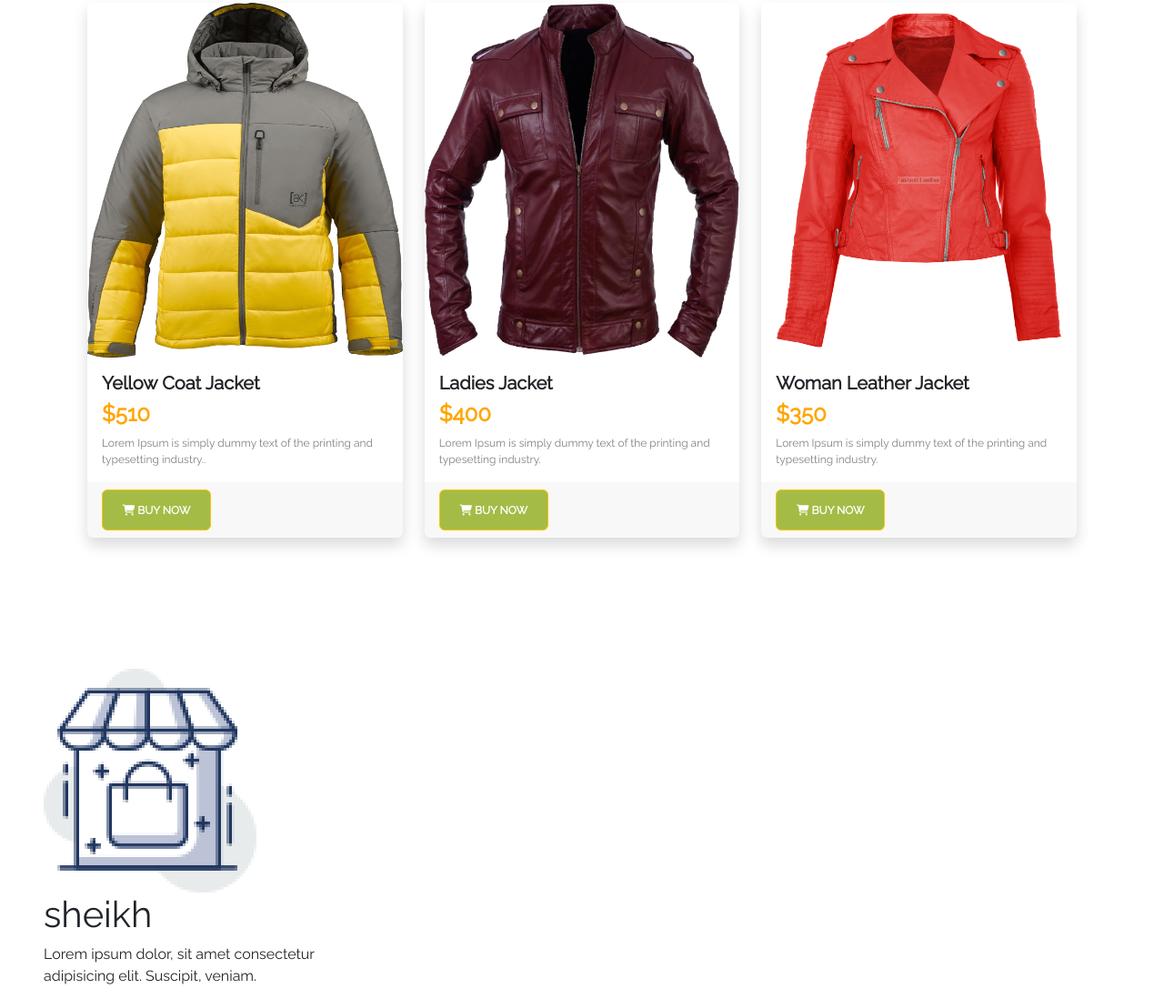
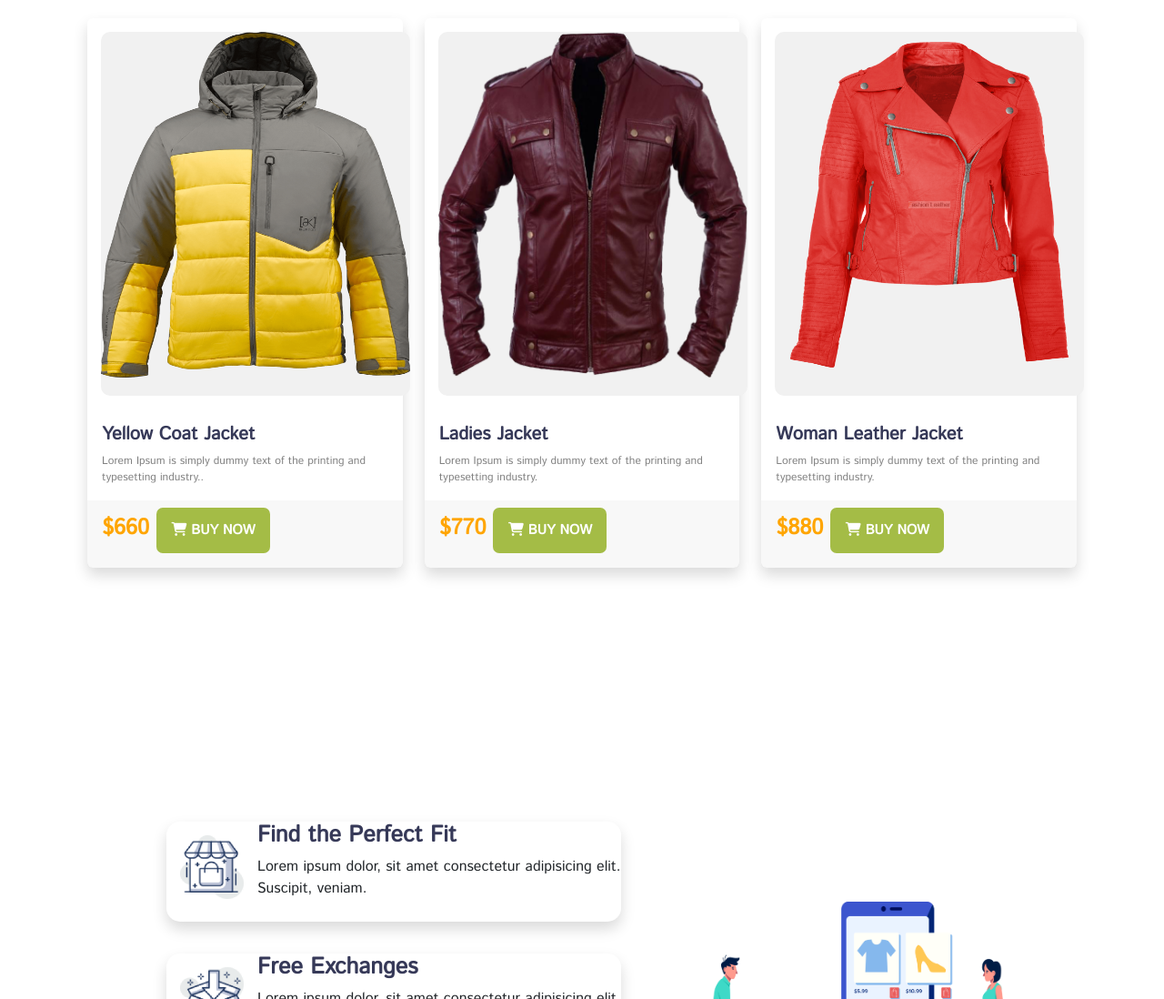
Before and after one commit to sheikh-5264/Option-1-Penguin-Fashion, a plain HTML site: page index.html in a window 1280 px wide. Shown: the part 1702-2800 px from the top of the page at 91% size. Drawn offline with nearby package versions, Linux system fonts and the light colour scheme.

Commit message:
problem solving

```diff
--- a/index.html
+++ b/index.html
@@ -7,7 +7,7 @@
     <link rel="stylesheet" href="https://cdnjs.cloudflare.com/ajax/libs/font-awesome/6.4.2/css/all.min.css" integrity="sha512-z3gLpd7yknf1YoNbCzqRKc4qyor8gaKU1qmn+CShxbuBusANI9QpRohGBreCFkKxLhei6S9CQXFEbbKuqLg0DA==" crossorigin="anonymous" referrerpolicy="no-referrer" />
     <link rel="preconnect" href="https://fonts.googleapis.com">
     <link rel="preconnect" href="https://fonts.gstatic.com" crossorigin>
-    <link href="https://fonts.googleapis.com/css2?family=Raleway&display=swap" rel="stylesheet">
+    <link href="https://fonts.googleapis.com/css2?family=Istok+Web&display=swap" rel="stylesheet">
     <link href="https://cdn.jsdelivr.net/npm/bootstrap@5.3.1/dist/css/bootstrap.min.css" rel="stylesheet" integrity="sha384-4bw+/aepP/YC94hEpVNVgiZdgIC5+VKNBQNGCHeKRQN+PtmoHDEXuppvnDJzQIu9" crossorigin="anonymous">
     <link rel="stylesheet" href="style.css">
 </head>
@@ -38,7 +38,7 @@
                   <h1 class="text-warning"><b>BE THE PENGUINS</b></h1>
                   <h1><b>OF WINTER</b></h1>
                   <p>Lorem ipsum, dolor sit amet consectetur adipisicing elit. Neque!</p>
-                  <button class="btn btn-warning"> <i class="fa-solid fa-cart-shopping"></i> BUY NOW</button>
+                  <button class="btn"><i class="fa-solid fa-cart-shopping"></i> BUY NOW</button>
                 </div>
                 <div class="col-md-5">
                     <img src="Image/Group 33091.png" class="d-block w-100" alt="...">
@@ -62,43 +62,46 @@
       <div class="row row-cols-1 row-cols-md-3 p-5 g-4">
         <div class="col">
           <div class="card card-border h-100 shadow">
+            <div class="aria">
             <img src="Image/SeekPng 1.png" class="card-img-top" alt="...">
+            </div>
             <div class="card-body">
               <h5 class="card-title">Yellow Coat Jacket</h5>
-                <h4 class="price">$150</h4>
               <p class="card-text">Lorem Ipsum is simply dummy text of the
                 printing and typesetting industry..</p>
             </div>
             <div class="card-footer">
-              <button class="btn btn-warning"><i class="fa-solid fa-cart-shopping"></i> BUY NOW</button>
+                <h4 class="price">$330 <button type="button" class="button"><i class="fa-solid fa-cart-shopping"></i> BUY NOW</button></h4>
             </div>
           </div>
         </div>
         <div class="col">
           <div class="card card-border h-100 shadow">
+            <div class="aria">
             <img src="Image/PngItem_2597366 1.png" class="card-img-top" alt="...">
+            </div>
             <div class="card-body">
               <h5 class="card-title">Ladies Jacket</h5>
-                <h4 class="price">$440</h4>
               <p class="card-text">Lorem Ipsum is simply dummy text of the
                 printing and typesetting industry.</p>
             </div>
             <div class="card-footer">
-              <button class="btn btn-warning"><i class="fa-solid fa-cart-shopping"></i> BUY NOW</button>
+                <h4 class="price">$440 <button type="button" class="button"><i class="fa-solid fa-cart-shopping"></i> BUY NOW</button></h4>
             </div>
           </div>
         </div>
         <div class="col">
           <div class="card card-border h-100 shadow">
+            <div class="aria">
             <img src="Image/image 15.png" class="card-img-top" alt="...">
+            </div>
             <div class="card-body">
               <h5 class="card-title">Woman Leather Jacket</h5>
-               <h4 class="price">$280</h4>
               <p class="card-text">Lorem Ipsum is simply dummy text of the
                 printing and typesetting industry.</p>
               </div>
               <div class="card-footer">
-              <button class="btn btn-warning"><i class="fa-solid fa-cart-shopping"></i> BUY NOW</button>
+                <h4 class="price">$550 <button type="button" class="button"><i class="fa-solid fa-cart-shopping"></i> BUY NOW</button></h4>
             </div>
           </div>
         </div>
@@ -110,43 +113,46 @@
       <div class="row row-cols-1 row-cols-md-3 p-5 g-4">
         <div class="col">
           <div class="card card-border h-100 shadow">
+            <div class="aria">
             <img src="Image/image 11.png" class="card-img-top" alt="...">
+            </div>
             <div class="card-body">
               <h5 class="card-title">Yellow Coat Jacket</h5>
-                <h4 class="price">$510</h4>
               <p class="card-text">Lorem Ipsum is simply dummy text of the
                 printing and typesetting industry..</p>
               </div>
               <div class="card-footer">
-              <button class="btn btn-warning"><i class="fa-solid fa-cart-shopping"></i> BUY NOW</button>
+                <h4 class="price">$660 <button type="button" class="button"><i class="fa-solid fa-cart-shopping"></i> BUY NOW</button></h4>
             </div>
           </div>
         </div>
         <div class="col">
           <div class="card card-border h-100 shadow">
+            <div class="aria">
             <img src="Image/vippng 1.png" class="card-img-top" alt="...">
+            </div>
             <div class="card-body">
               <h5 class="card-title">Ladies Jacket</h5>
-                <h4 class="price">$400</h4>
               <p class="card-text">Lorem Ipsum is simply dummy text of the
                 printing and typesetting industry.</p>
               </div>
               <div class="card-footer">
-              <button class="btn btn-warning"><i class="fa-solid fa-cart-shopping"></i> BUY NOW</button>
+                <h4 class="price">$770 <button type="button" class="button"><i class="fa-solid fa-cart-shopping"></i> BUY NOW</button></h4>
             </div>
           </div>
         </div>
         <div class="col">
           <div class="card card-border h-100 shadow">
+            <div class="aria">
             <img src="Image/image 15.png" class="card-img-top" alt="...">
+            </div>
             <div class="card-body">
               <h5 class="card-title">Woman Leather Jacket</h5>
-                <h4 class="price">$350</h4>
-              <p class="card-text">Lorem Ipsum is simply dummy text of the
+               <p class="card-text">Lorem Ipsum is simply dummy text of the
                 printing and typesetting industry.</p>
               </div>
               <div class="card-footer">
-              <button class="btn btn-warning"><i class="fa-solid fa-cart-shopping"></i> BUY NOW</button>
+                <h4 class="price">$880 <button type="button" class="button"><i class="fa-solid fa-cart-shopping"></i> BUY NOW</button></h4>
             </div>
           </div>
         </div>
@@ -157,40 +163,32 @@
    <div class="carousel-inner">
     <div class="carousel-item active">
       <div class="row d-flex align-items-center p-5">
-          <div class="col-md-4">
-              <div class="image-size">
-                <img src="Logo, Icon/image 12.png" alt="">
-                <h1>sheikh</h1>
+          <div class="col-md-4 man-logo">
+              <div class="border-size shadow">
+                <img class="icon" src="Logo, Icon/image 12.png" alt="">
+                <h3 class="font-color">Find the Perfect Fit</h3>
                 <p>Lorem ipsum dolor, sit amet consectetur adipisicing elit. Suscipit, veniam.</p>
               </div>
-              <div>
-                <img src="Logo, Icon/image 13.png" alt="">
-                <h1>sheikh</h1>
+              <div class="border-size shadow">
+                <img class="icon" src="Logo, Icon/image 13.png" alt="">
+                <h3 class="font-color">Free Exchanges</h3>
                 <p>Lorem ipsum dolor, sit amet consectetur adipisicing elit. Aspernatur, veritatis?</p>
               </div>
-              <div>
-                <img src="Logo, Icon/image 14.png" alt="">
-                <h1>sheikh</h1>
+              <div class="border-size shadow">
+                <img class="icon" src="Logo, Icon/image 14.png" alt="">
+                <h3 class="font-color">Contact Our Seller</h3>
                 <p>Lorem, ipsum dolor sit amet consectetur adipisicing elit. Sunt, officiis.</p>
               </div>
             </div>
-          <div class="col-md-4 niloy">
-              <img src="Logo, Icon/XMLID 1.png" class="d-block w-100" alt="...">
+          <div class="col-md-4">
+              <img  src="Logo, Icon/XMLID 1.png" class="d-block w-100" alt="...">
           </div>
       </div>
     </div>
     </section>
-
-
-
-
-
-
-
-
-
-
-
+    <footer>
+       <p class="footer">©web-development by ali ansar</p>
+    </footer>
 
 
 
--- a/style.css
+++ b/style.css
@@ -1,9 +1,9 @@
 *{
-    font-family: 'Raleway', sans-serif;
+    font-family: 'Istok Web', sans-serif;
      box-sizing: border-box;
 }
 .header{
-    position: fixed;
+    position: absolute;
     top: 0;
     left: 0;
     width: 100%;
@@ -13,6 +13,9 @@
     justify-content: space-between;
     align-items: center;
     z-index: 100;
+}
+.header{
+    background-color: #FFFBF0;
 }
 .logo2{
     height:30px;
@@ -39,6 +42,13 @@
 .navbar a:hover::before{
     width: 100%;
 }
+.aria{
+    background-color: #F1F1F1;
+    border-radius: 10px;
+    margin: 15px;
+    height: 400px;
+    width: 340px;
+}
 .panda-slide .carousel-item{
     background-color:#FFFBF0;
     border-radius: 0.50em;
@@ -50,9 +60,10 @@
     font-weight: 800;
     height: 45px;
     width: 120px;
-   }
+}
 .card-title{
-    font-weight: 1000;
+    font-weight: 700;
+    color: #363958;
 }
 .card-text{
     font-size: 12px;
@@ -61,11 +72,13 @@
 .top-text{
     font-weight: 1000;
     margin-left: 50px;
+    color: #363958;
 }
 .card-img-top{
     height: 390px;
 }
 .price{
+    position: relative;
     color: orange;
     font-weight: 700;
 }
@@ -75,3 +88,46 @@
 .card-footer{
     border: 0;
 }
+.card-img-top{
+    align-items: center;
+    height: 380px;
+
+}
+.button{
+    font-size: 15px;
+    font-weight: 600;
+    background-color: #A4BC46;
+    color: white;
+    border: 0;
+    border-radius: 7px;
+    height: 50px;
+    width: 125px;
+}
+.border-size{
+    margin: 35px;
+    background-color: #FFFFFF;
+    border-radius: 15px;
+    height: 110px;
+    width: 500px;
+}
+.icon{
+    position: center;
+    float: left;
+    padding: 5px;
+    height: 100px;
+    width: 100px;
+}
+.border-size .icon{
+    padding: 15px;
+}
+.font-color{
+    color: #363958;
+    font-weight: 800;
+    font-size: 25px;
+}
+.col-md-4{
+    margin: 100px;
+}
+.footer{
+    text-align: center;
+}
```
